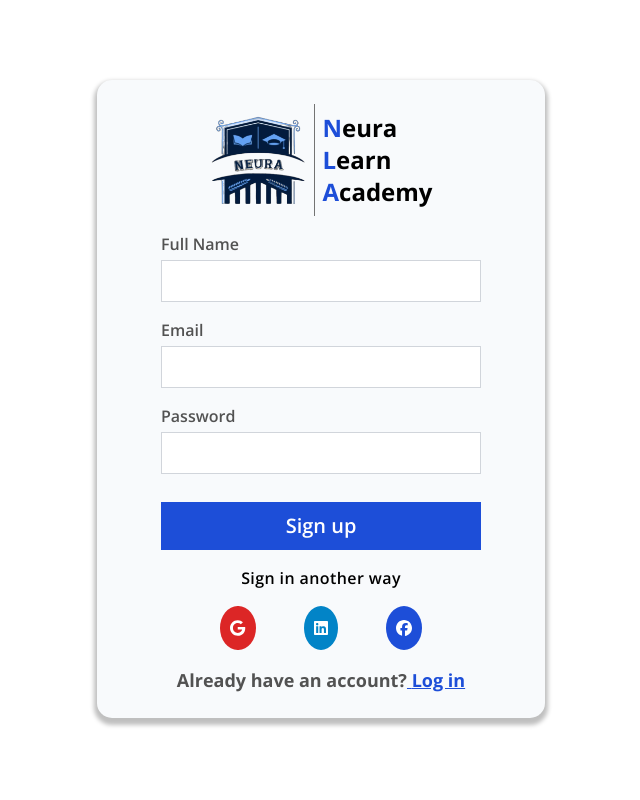
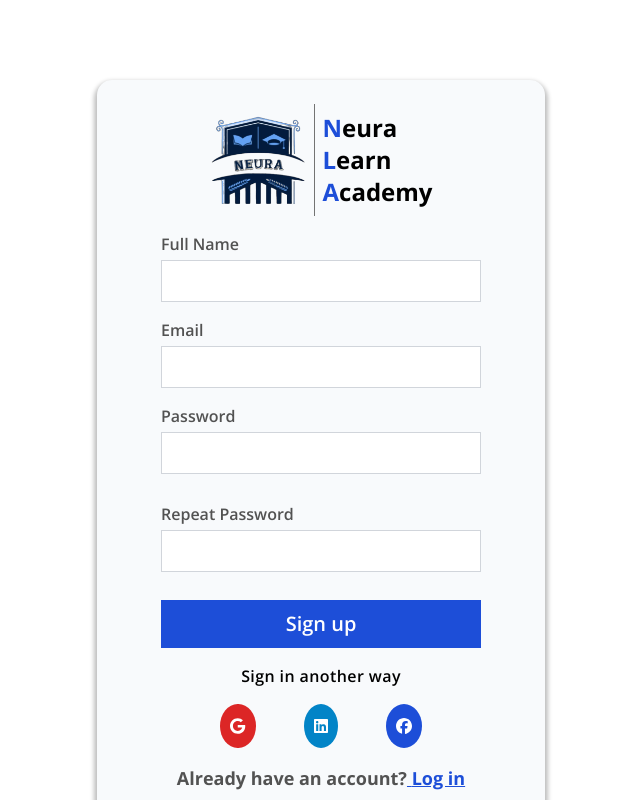
Before and after one commit to FrontEndDevo/NeuraLearnAcademy, a React (Vite) app: page /signup in a window 1280 px wide. Shown: the top 800 px of the page, without its empty margins (319-959 px from the left). Built offline with nearby package versions, Linux system fonts and the light colour scheme.

Commit message:
create input for repeat password.

```diff
--- a/src/components/Registration/SignUp/SignUp.jsx
+++ b/src/components/Registration/SignUp/SignUp.jsx
@@ -82,6 +82,7 @@ const SignUp = () => {
   const [fullName, setFullName] = useState("");
   const [email, setEmail] = useState("");
   const [password, setPassword] = useState("");
+  const [passwordConfir, setPasswordConfir] = useState("");
   const [errors, setErrors] = useState({
     email: "",
     password: "",
@@ -200,6 +201,26 @@ const SignUp = () => {
                 <p className="mt-1 text-sm text-red-600">{errors.password}</p>
               )}
             </div>
+            <div>
+              <label
+                htmlFor="passwordConfir"
+                className="block mb-1 text-base font-semibold text-neutral-600"
+              >
+              Repeat Password
+              </label>
+              <input
+                type="password"
+                id="passwordConfir"
+                className={`w-full pl-2 mb-3 py-2 border ${errors.password ? "border-red-500" : "border-gray-300"
+                  }  md:w-80`}
+                value={passwordConfir}
+                onChange={(e) => setPassword(e.target.value)}
+                onBlur={validatePassword}
+              />
+              {errors.password && (
+                <p className="mt-1 text-sm text-red-600">{errors.password}</p>
+              )}
+            </div>
 
             <button
               type="submit"
```
